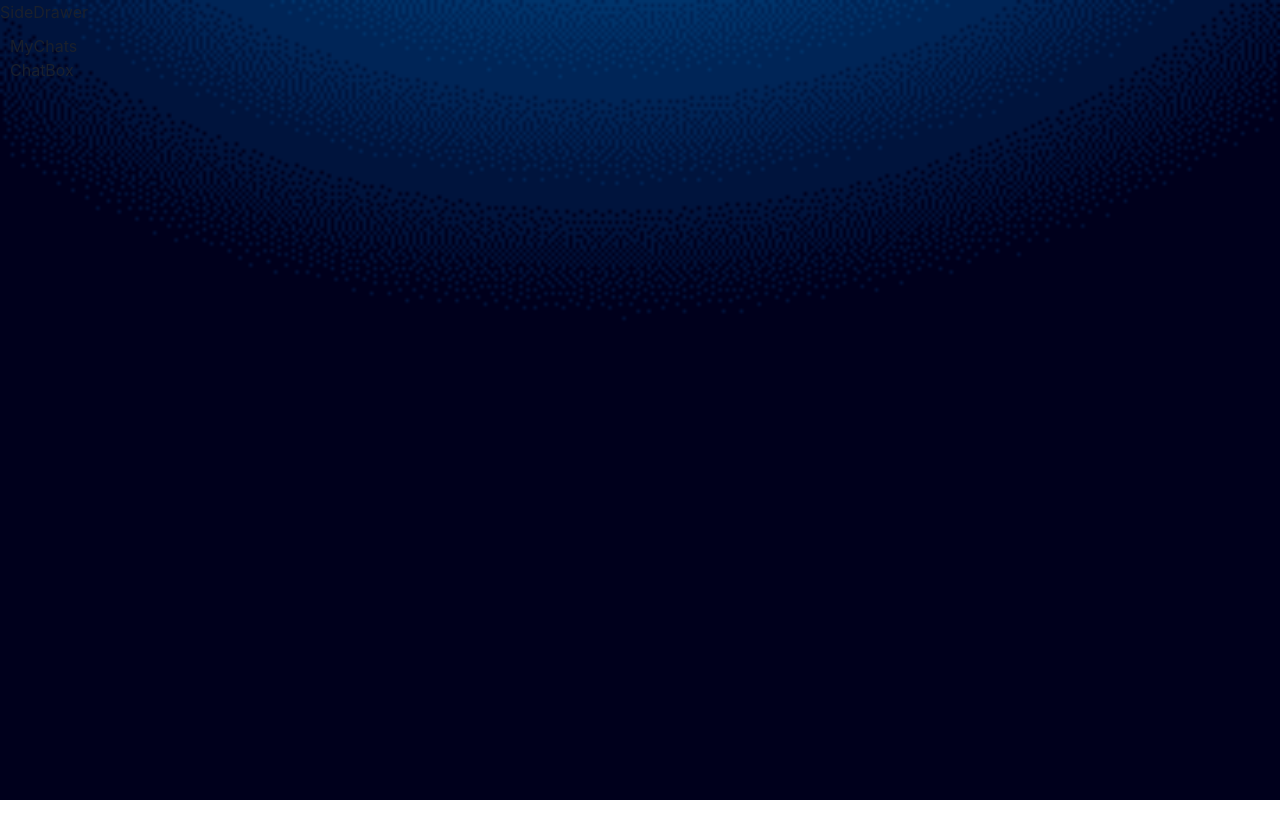
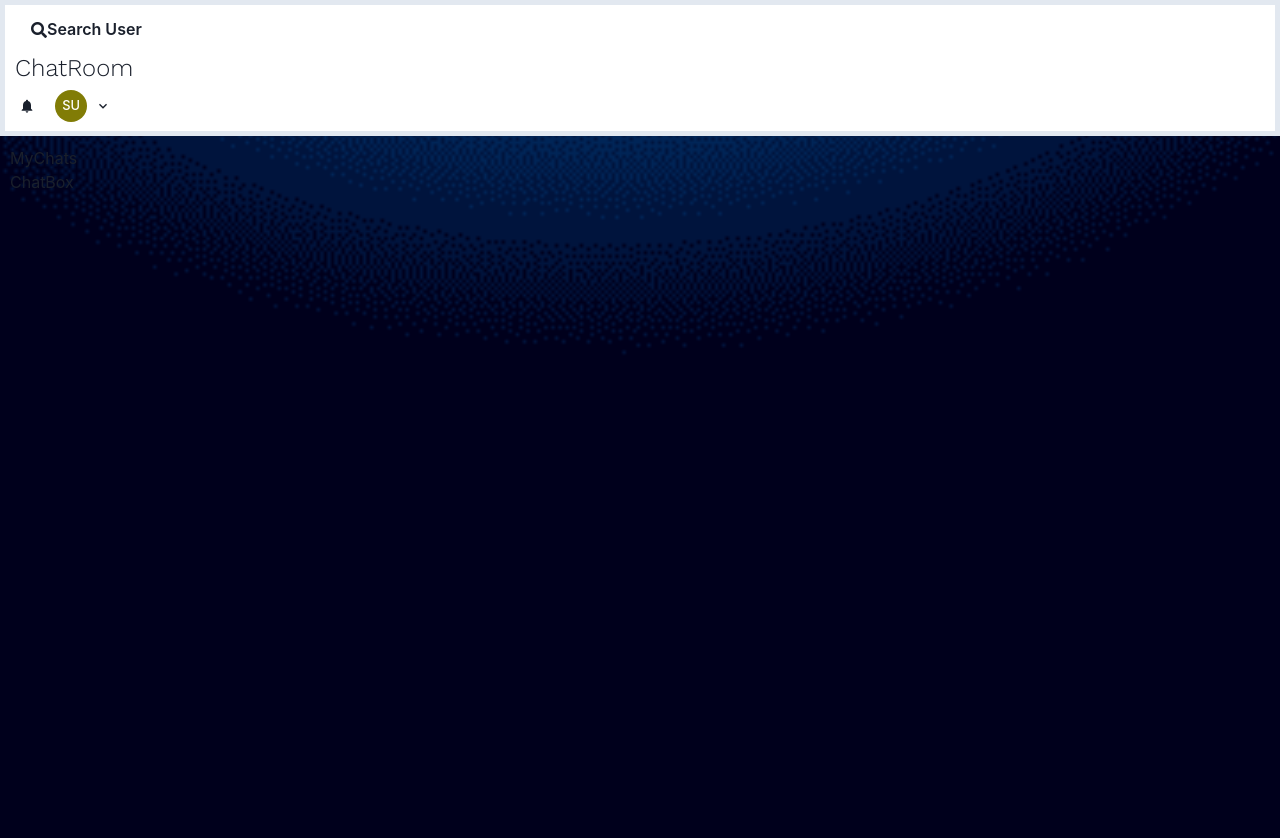
Before and after one commit to Didipaldidi/ChatVerse, a React (Create React App) app in the folder frontend/: page /chats in a window 1280 px wide. Shown: the top 838 px of the page. Before the commit the page ends 800 px from the top, so only its background shows below. Built offline with nearby package versions, Linux system fonts and the light colour scheme; sample sign-in values are in the browser's storage.

Commit message:
created the header for the SideDrawer

```diff
--- a/frontend/package.json
+++ b/frontend/package.json
@@ -4,6 +4,7 @@
   "private": true,
   "proxy": "http://127.0.0.1:5000",
   "dependencies": {
+    "@chakra-ui/icons": "^2.1.0",
     "@chakra-ui/react": "^2.8.0",
     "@emotion/react": "^11.11.1",
     "@emotion/styled": "^11.11.0",
--- a/frontend/public/index.html
+++ b/frontend/public/index.html
@@ -15,6 +15,9 @@
       user's mobile device or desktop. See https://developers.google.com/web/fundamentals/web-app-manifest/
     -->
     <link rel="manifest" href="%PUBLIC_URL%/manifest.json" />
+    <link rel="stylesheet" href="https://cdnjs.cloudflare.com/ajax/libs/font-awesome/5.15.3/css/all.min.css"
+      integrity="sha512-iBBXm8fW90+nuLcSKlbmrPcLa0OT92xO1BIsZ+ywDWZCvqsWgccV3gFoRBv0z+8dLJgyAHIhR35VZc2oM/gI1w=="
+      crossorigin="anonymous" referrerpolicy="no-referrer" />
     <!--
       Notice the use of %PUBLIC_URL% in the tags above.
       It will be replaced with the URL of the `public` folder during the build.
--- /dev/null
+++ b/frontend/src/components/miscellaneous/ProfileModal.js
@@ -0,0 +1,67 @@
+import { ViewIcon } from "@chakra-ui/icons";
+import {
+  Modal,
+  ModalOverlay,
+  ModalContent,
+  ModalHeader,
+  ModalFooter,
+  ModalBody,
+  ModalCloseButton,
+  Button,
+  useDisclosure,
+  IconButton,
+  Text,
+  Image,
+} from "@chakra-ui/react";
+
+const ProfileModal = ({ user, children }) => {
+  const { isOpen, onOpen, onClose } = useDisclosure();
+
+  return (
+    <>
+      {children ? (
+        <span onClick={onOpen}>{children}</span>
+      ) : (
+        <IconButton d={{ base: "flex" }} icon={<ViewIcon />} onClick={onOpen} />
+      )}
+      <Modal size="lg" onClose={onClose} isOpen={isOpen} isCentered>
+        <ModalOverlay />
+        <ModalContent h="410px">
+          <ModalHeader
+            fontSize="40px"
+            fontFamily="Work sans"
+            d="flex"
+            justifyContent="center"
+          >
+            {/* {user.name} */}
+          </ModalHeader>
+          <ModalCloseButton />
+          <ModalBody
+            d="flex"
+            flexDir="column"
+            alignItems="center"
+            justifyContent="space-between"
+          >
+            <Image
+              borderRadius="full"
+              boxSize="150px"
+              src={user.pic}
+              alt={user.name}
+            />
+            <Text
+              fontSize={{ base: "28px", md: "30px" }}
+              fontFamily="Work sans"
+            >
+              Email: {user.email}
+            </Text>
+          </ModalBody>
+          <ModalFooter>
+            <Button onClick={onClose}>Close</Button>
+          </ModalFooter>
+        </ModalContent>
+      </Modal>
+    </>
+  );
+};
+
+export default ProfileModal;
--- a/frontend/src/components/miscellaneous/SideDrawer.js
+++ b/frontend/src/components/miscellaneous/SideDrawer.js
@@ -1,10 +1,73 @@
-import React from 'react';
+import React, { useState } from 'react';
+import { Button } from "@chakra-ui/button";
+import { Box,Text } from '@chakra-ui/layout'
+import { BellIcon, ChevronDownIcon } from "@chakra-ui/icons";
+import { Tooltip } from "@chakra-ui/tooltip";
+import {
+  Menu,
+  MenuButton,
+  MenuDivider,
+  MenuItem,
+  MenuList,
+} from "@chakra-ui/menu";
+import { Avatar } from '@chakra-ui/react';
+import { ChatState } from '../../Context/ChatProvider';
+import ProfileModal from './ProfileModal';
+
 
 const SideDrawer = () => {
-  return (
+  const [search, setSearch] = useState("");
+  const [searchResult, setSearchResult] = useState([]);
+  const [loading, setLoading] = useState(false);
+  const [loadingChat, setLoadingChat] = useState(false);
+
+  const {user} = ChatState();
+
+  return (<>
+      <Box
+        d="flex"
+        justifyContent="space-between"
+        alignItems="center"
+        bg="white"
+        w="100%"
+        p="5px 10px 5px 10px"
+        borderWidth="5px"
+      >
+    <Tooltip label = "Search Users to chat" hasArrow placement="bottom-end">
+        <Button variant="ghost">
+            <i className="fas fa-search"></i>
+            <Text d={{base:"none", md:'flex'}}>Search User</Text>
+        </Button>
+    </Tooltip>
+    <Text fontSize="2xl" fontFamily="Work sans">
+        ChatRoom
+    </Text>
     <div>
-      SideDrawer
+        <Menu>
+            <MenuButton p={1}>
+                <BellIcon />
+            </MenuButton>
+        </Menu>
+          <Menu>
+            <MenuButton as={Button} bg="white" rightIcon={<ChevronDownIcon />}>
+              <Avatar
+                size="sm"
+                cursor="pointer"
+                name={user.name}
+                src={user.pic}
+              />
+            </MenuButton>
+            <MenuList>
+              <ProfileModal user={user}>
+                <MenuItem>My Profile</MenuItem>{" "}
+              </ProfileModal>
+              <MenuDivider />
+              {/* <MenuItem onClick={logoutHandler}>Logout</MenuItem> */}
+            </MenuList>
+          </Menu>
     </div>
+  </Box>
+    </>
   );
 }
 
--- a/package.json
+++ b/package.json
@@ -11,12 +11,17 @@
   "author": "",
   "license": "ISC",
   "dependencies": {
+    "@chakra-ui/icons": "^2.1.0",
+    "@chakra-ui/react": "^2.8.0",
+    "@emotion/react": "^11.11.1",
+    "@emotion/styled": "^11.11.0",
     "bcryptjs": "^2.4.3",
     "cloudinary": "^1.38.0",
     "colors": "^1.4.0",
     "dotenv": "^16.3.1",
     "express": "^4.18.2",
     "express-async-handler": "^1.2.0",
+    "framer-motion": "^10.13.0",
     "jsonwebtoken": "^9.0.1",
     "nodemon": "^3.0.1",
     "socket.io": "^4.7.1"
```
Also changed, not shown: 2 other files (tests, documents, lock files or other folders).
